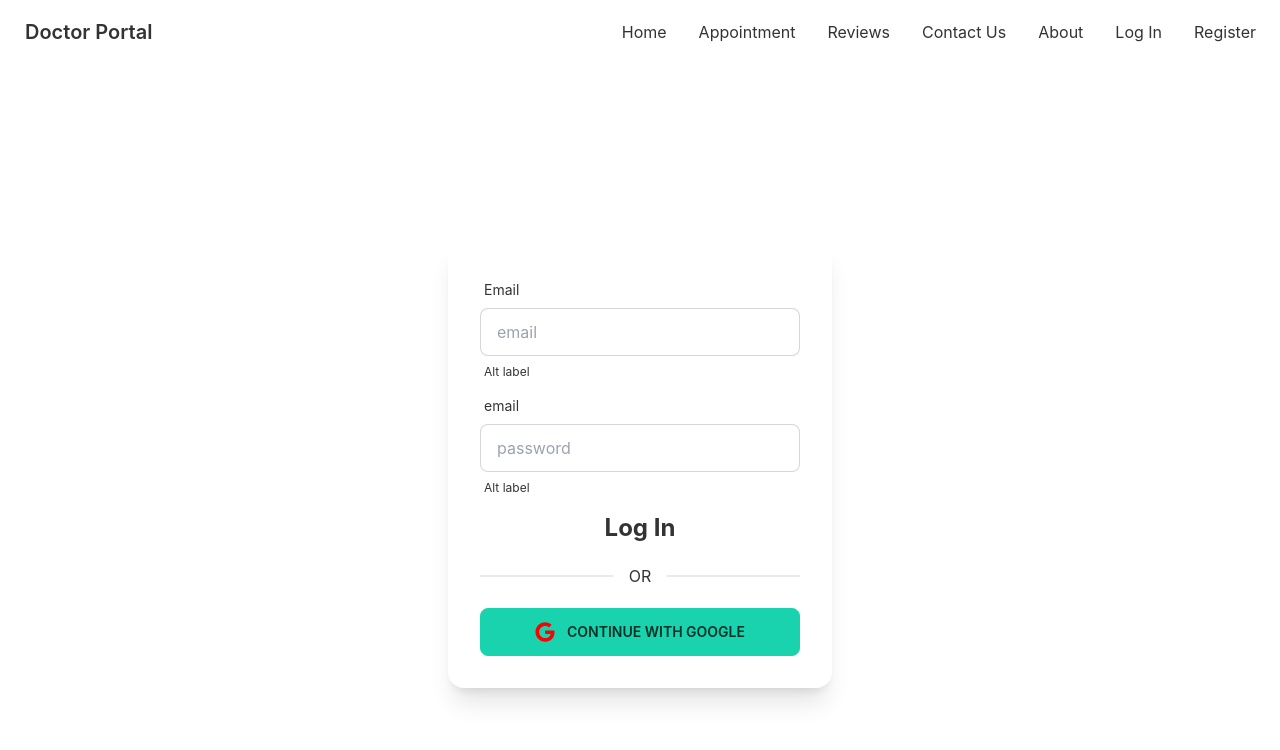
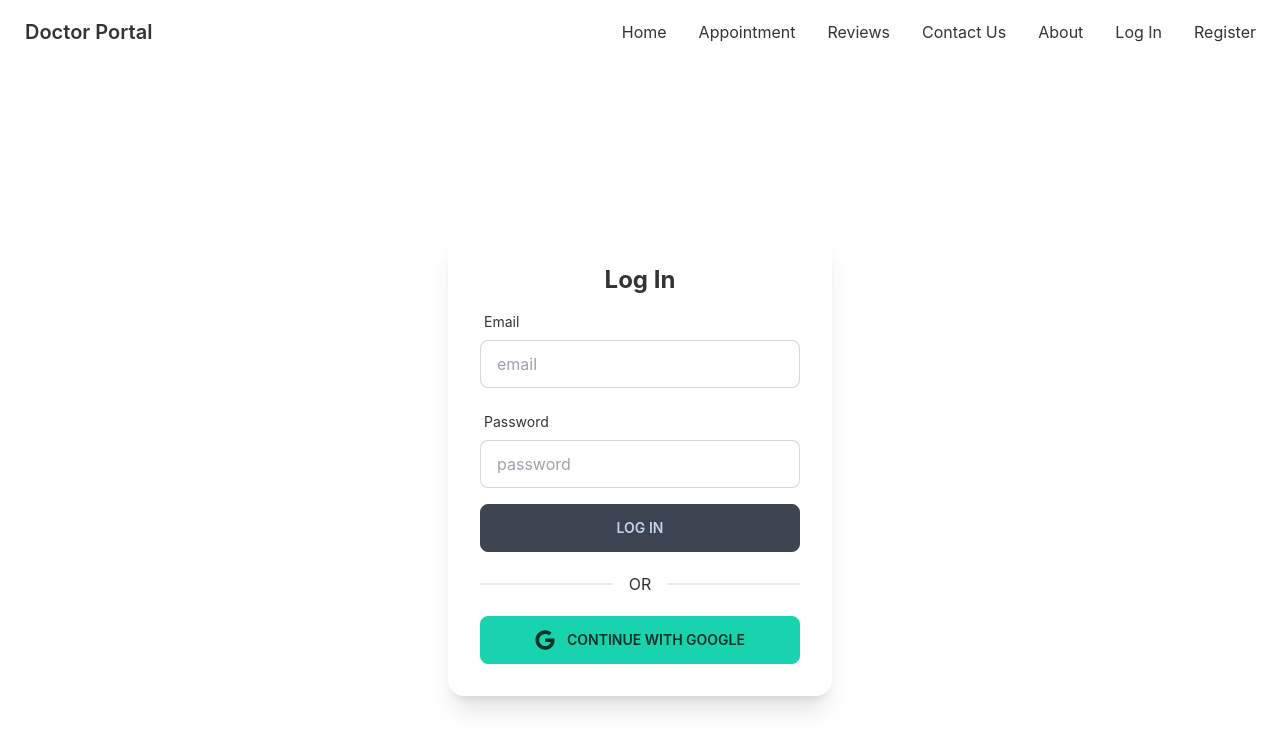
Before and after one commit to ssmdbayzid/doctor-portal, a React (Create React App) app: page /log-in in a window 1280 px wide. Shown: the top 750 px of the page. Built offline with nearby package versions, Linux system fonts and the light colour scheme.

Commit message:
login form ready

```diff
--- a/src/component/LogIn/LogIn.js
+++ b/src/component/LogIn/LogIn.js
@@ -1,23 +1,26 @@
-// import { FontAwesomeIcon } from '@fortawesome/react-fontawesome';
+
 import { FaGoogle } from "react-icons/fa";
 import { useSignInWithGoogle } from 'react-firebase-hooks/auth';
+import { useForm } from "react-hook-form";
 
 import React from 'react';
 import auth from "../../firebase.init";
+import Loading from "../Share/Loading";
 
 const LogIn = () => {
+    const { register, handleSubmit, formState: { errors } } = useForm();
 
     const [signInWithGoogle, user, loading, error] = useSignInWithGoogle(auth);
 
-    if (error) {
-        return (
-          <div>
-            <p>Error: {error.message}</p>
-          </div>
-        );
-      }
+    // if (error) {
+    //     return (
+    //       <div>
+    //         <p>Error: {error.message}</p>
+    //       </div>
+    //     );
+    //   }
     if (loading) {
-        return <p>Loading...</p>;
+        return <Loading></Loading>;
     }
     if (user) {
 
@@ -28,40 +31,85 @@ const LogIn = () => {
 
 
 
-
+    const onSubmit = data => console.log(data);
 
     return (
         <div className='flex h-screen justify-center items-center'>
             <div className="card w-96 bg-base-100 shadow-xl">
                 <div className="card-body">
-                    <form>
+                    <h2 className="mx-auto text-2xl font-bold">Log In</h2>
+
+                    <form onSubmit={handleSubmit(onSubmit)}>
                         <div className="form-control w-full max-w-xs">
                             <label className="label">
                                 <span className="label-text">Email</span>
                             </label>
-                            <input type="text" placeholder="email" className="input input-bordered w-full max-w-xs" />
+                            <input
+                                type="text"
+                                placeholder="email"
+                                className="input input-bordered w-full max-w-xs"
+
+                                {...register("email", {
+                                    required: {
+                                        value: true,
+                                        message: 'Email is required'
+                                    },
+                                    pattern: {
+                                        value: /^[a-z0-9._%+-]+@[a-z0-9.-]+\.[a-z]{2,4}$/,
+                                        message: 'Provide a valid Email'
+                                    }
+                                }
+                                )}
+
+                            />
                             <label className="label">
-                                <span className="label-text-alt">Alt label</span>
+                                {errors.email?.type === 'required' && <span className="text-red-500 label-text-alt">{errors.email.message}</span>}
+
+                                {errors.email?.type === 'pattern' && <span className="text-red-500 label-text-alt">{errors.email.message}</span>}
                             </label>
                         </div>
+
                         <div className="form-control w-full max-w-xs">
                         <label className="label">
-                                <span className="label-text">email</span>
+                                <span className="label-text">Password</span>
                             </label>
-                            <input type="password" placeholder="password" className="input input-bordered w-full max-w-xs" />
+                            <input
+                                type="password"
+                                placeholder="password"
+                                className="input input-bordered w-full max-w-xs"
+                                {...register("password", {
+                                    required: {
+                                        value: true,
+                                        message: 'Password is required'
+                                    },
+                                    minLength: {
+                                        value: 6,
+                                        message: 'Minimum 6 Character massage'
+                                    }
+                                }
+                                )}
+
+                            />
+
                             <label className="label">
-                                <span className="label-text-alt">Alt label</span>
+                                {errors.password?.type === 'required' && <span className="text-red-500 label-text-alt">{errors.password.message}</span>}
+
+                                {errors.password?.type === 'pattern' && <span className="text-red-500 label-text-alt">{errors.password.message}</span>}
                             </label>
+
+
+                            {error && <p className="text-[red] mb-3">{error.message}</p>}
                         </div>
+                        <input type="submit" value="Log In" className="btn btn-bordered w-full max-w-xs" />
+
+
                     </form>
 
-
-                    <h2 className="mx-auto text-2xl font-bold">Log In</h2>
                     <div className="divider">OR</div>
                     <div className="card-actions justify-end">
-                        <button onClick={()=>signInWithGoogle()} className="btn flex btn-secondary w-full">
+                        <button onClick={() => signInWithGoogle()} className="btn hover:text-white flex btn-secondary w-full">
                             <div className="mr-3">
-                                <FaGoogle className=" text-[red] text-xl" />
+                                <FaGoogle className=" text-primary] text-xl" />
                             </div>
                             <h1 className="m;">CONTINUE WITH GOOGLE</h1>
                         </button>
--- /dev/null
+++ b/src/component/Share/Loading.js
@@ -0,0 +1,13 @@
+import React from 'react';
+
+const Loading = () => {
+    return (
+        <div class="flex h-screen items-center justify-center">
+            <div class="spinner-border animate-spin inline-block text-2xl w-8 h-8 border-4 rounded-full" role="status">
+                <span class="visually-hidden">Loading...</span>
+            </div>
+        </div>
+    );
+};
+
+export default Loading;
```
Lines whose indentation alone changed are shown as unchanged.
